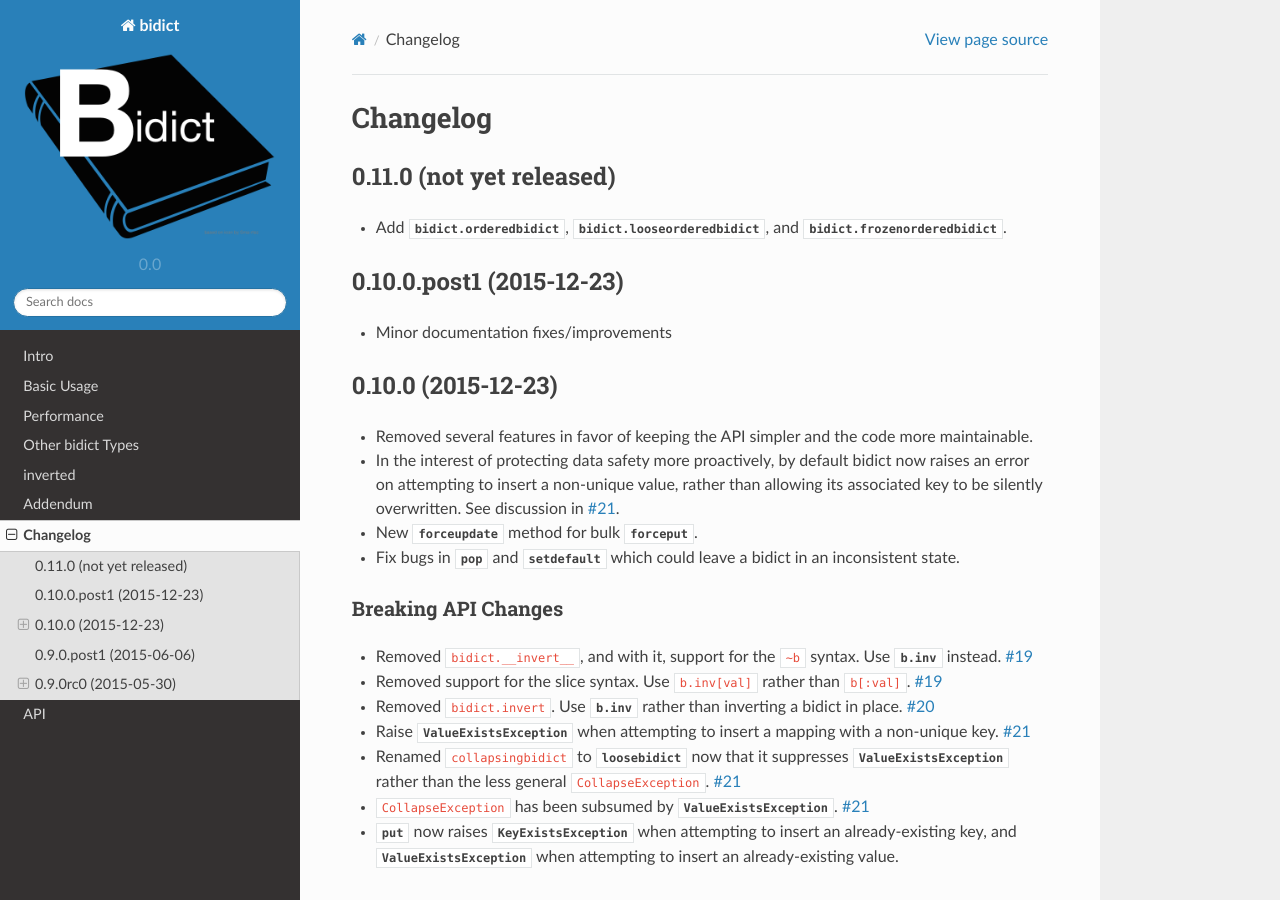
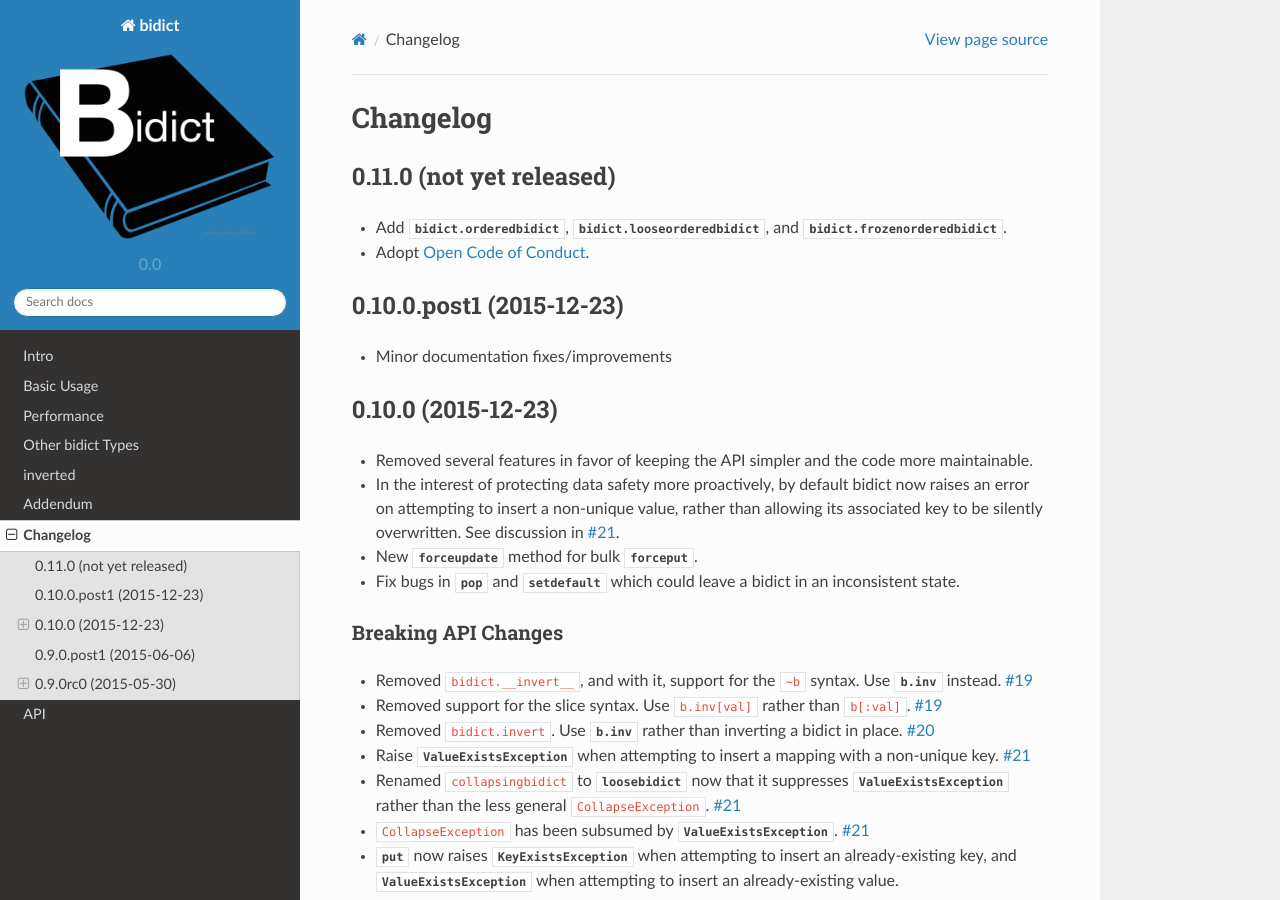
Before and after one commit to jab/bidict, a Sphinx documentation site: the page built from docs/changelog.rst, in a window 1280 px wide and 900 px high. Built offline with Sphinx 7.4.7 and the Read the Docs theme 2.0.0, drawn with Linux system fonts in a browser that asks for light colours.

Commit message:
adopt open code of conduct

```diff
--- a/CONTRIBUTING.rst
+++ b/CONTRIBUTING.rst
@@ -2,6 +2,8 @@
 
 Contributors' Guide
 ===================
+
+.. include:: code-of-conduct.rst.inc
 
 Bug reports, feature requests, patches, and other contributions are more than welcome.
 We want to make contribution as easy and friendly as possible.
--- a/docs/changelog.rst
+++ b/docs/changelog.rst
@@ -11,6 +11,8 @@ Changelog
   :class:`bidict.looseorderedbidict`,
   and
   :class:`bidict.frozenorderedbidict`.
+- Adopt `Open Code of Conduct
+  <http://todogroup.org/opencodeofconduct/#bidict/jab@math.brown.edu>`_.
 
 0.10.0.post1 (2015-12-23)
 -------------------------
--- /dev/null
+++ b/docs/code-of-conduct.rst.inc
@@ -0,0 +1,3 @@
+This project adheres to the
+`Open Code of Conduct <http://todogroup.org/opencodeofconduct/#bidict/jab@math.brown.edu>`_.
+By participating, you are expected to honor this code.
--- a/docs/status.rst.inc
+++ b/docs/status.rst.inc
@@ -34,6 +34,10 @@
     :target: https://raw.githubusercontent.com/jab/bidict/master/LICENSE
     :alt: License
 
+.. image:: https://img.shields.io/badge/code%20of%20conduct-open-brightgreen.svg
+    :target: http://todogroup.org/opencodeofconduct/#bidict/jab@math.brown.edu
+    :alt: Code of Conduct
+
 .. image:: https://badges.gitter.im/Join%20Chat.svg
     :alt: Chat
     :target: https://gitter.im/jab/bidict
```
Also changed, not shown: README.rst (+8 -0 lines).
